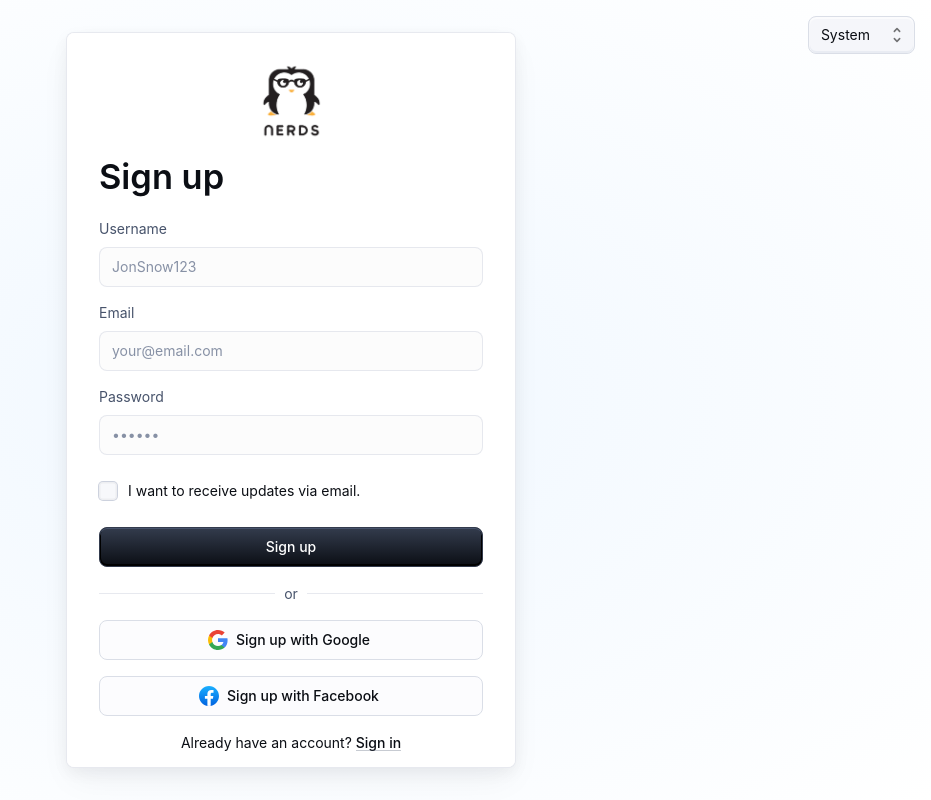
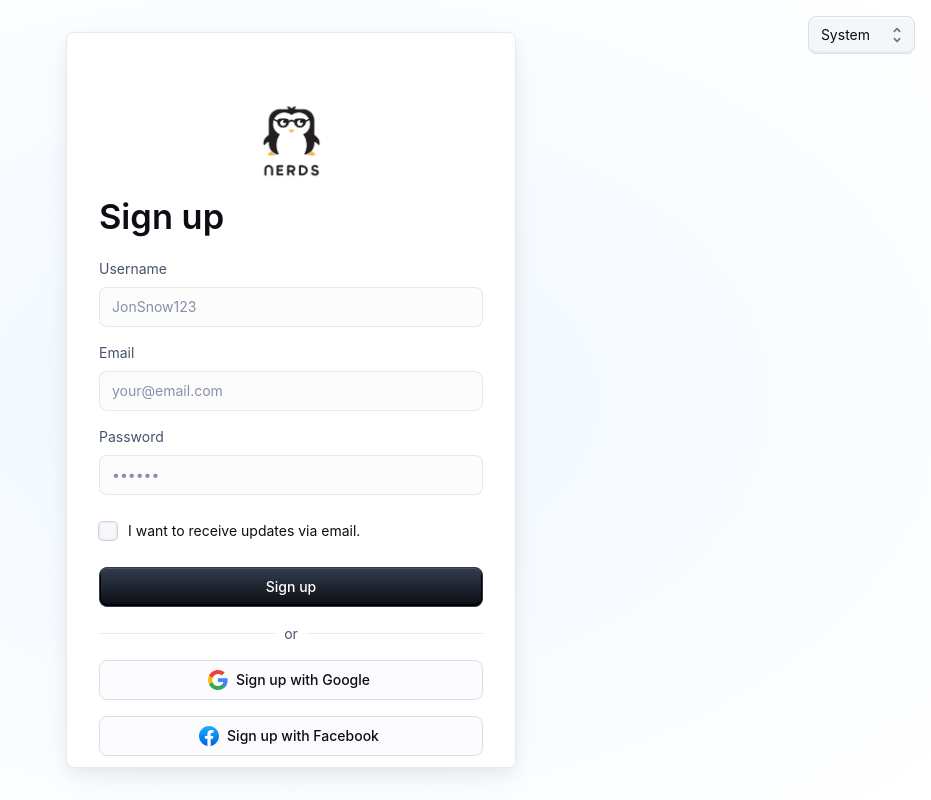
Before and after one commit to christinasaidy/IDS-frontend, a Next.js app: page / in a window 1280 px wide. Shown: the whole page, without its empty margins (349-1280 px from the left). Built offline with nearby package versions, Linux system fonts and the light colour scheme.

Commit message:
logo changes

```diff
--- a/src/app/components/CustomIcons.tsx
+++ b/src/app/components/CustomIcons.tsx
@@ -3,15 +3,23 @@ import SvgIcon from '@mui/material/SvgIcon';
 import nerdslogo from "../../../public/logo/nerdslogo.png"
 import Image from 'next/image';
 
-export function LogoIcon() {
+interface LogoIconProps {
+  style?: React.CSSProperties; // Optional inline styles
+}
+export function LogoIcon({ style }: LogoIconProps) {
   return (
     <div
     style={{
       display: 'flex',
       justifyContent: 'center',
       alignItems: 'center',
-      height: '100vh', // Full viewport height
-      width: '100%',   // Full width
+    // height: '60px', // Full viewport height
+    height: '30px',
+      width: '300px',   // Full width
+      marginTop: '40px',
+    //  marginBottom: '0',
+      ...style,
+
 
     }}
   >
--- a/src/app/components/Sign-In.tsx
+++ b/src/app/components/Sign-In.tsx
@@ -125,7 +125,11 @@ export default function SignIn(props: { disableCustomTheme?: boolean }) {
       <Stack direction="column" justifyContent="space-between" sx={{ height: "100vh", padding: 2 }}>
         <ColorModeSelect sx={{ position: "fixed", top: "1rem", right: "1rem" }} />
         <Card variant="outlined">
-          <LogoIcon />
+               <LogoIcon style={{    display: 'flex',
+                justifyContent: 'center',
+                alignItems: 'center',
+                height: '100vh', // Full viewport height
+                width: '100%', }} />
           <Typography component="h1" variant="h4" sx={{ fontSize: "clamp(2rem, 10vw, 2.15rem)" }}>
             Sign in
           </Typography>
--- a/src/app/components/sign-up.tsx
+++ b/src/app/components/sign-up.tsx
@@ -175,7 +175,13 @@ export default function SignUp(props: { disableCustomTheme?: boolean }) {
       <ColorModeSelect sx={{ position: 'fixed', top: '1rem', right: '1rem' }} />
       <SignUpContainer direction="column" justifyContent="space-between">
         <Card variant="outlined">
-          <LogoIcon/>
+        <LogoIcon style={{    display: 'flex',
+      justifyContent: 'center',
+      alignItems: 'center',
+      height: '100vh', // Full viewport height
+      width: '100%', }} />
+
+
           <Typography
             component="h1"
             variant="h4"
```
Also changed, not shown: src/app/components/feed/components/AppAppBar.tsx (+13 -15 lines).
